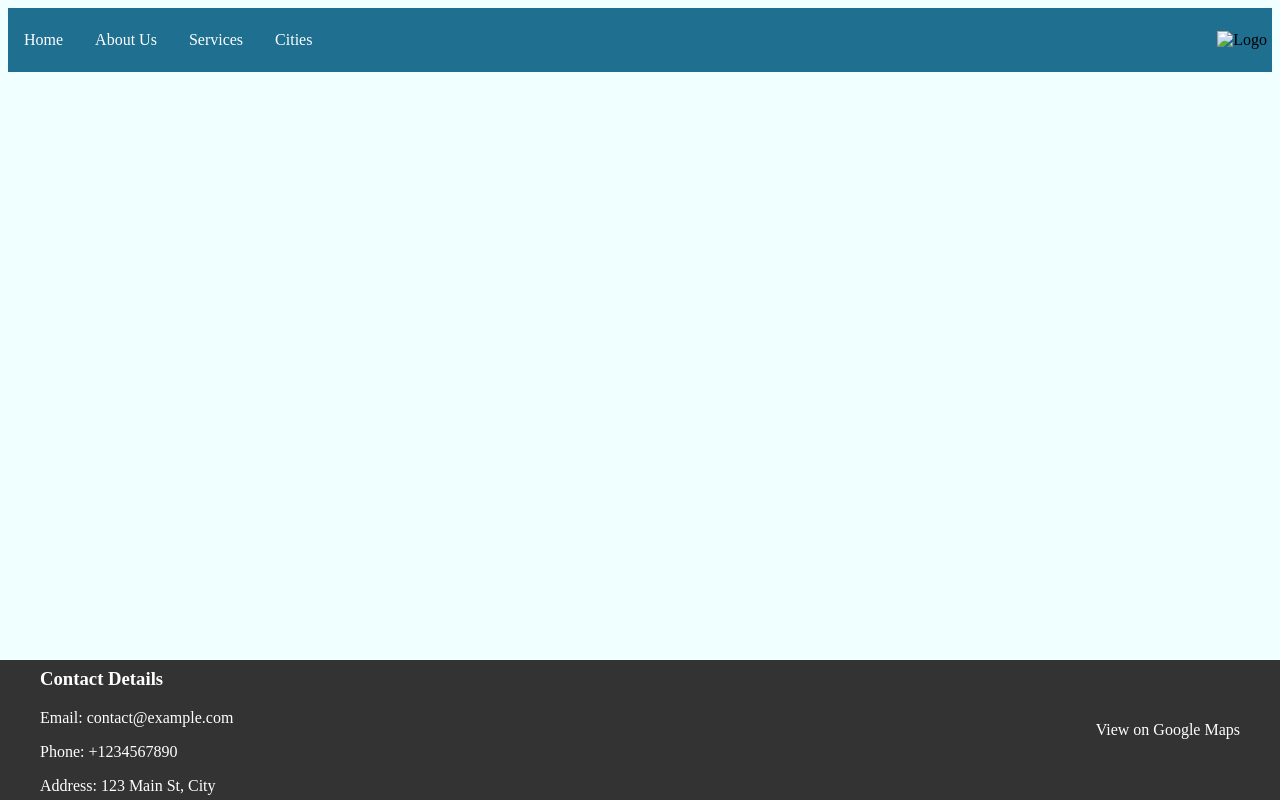
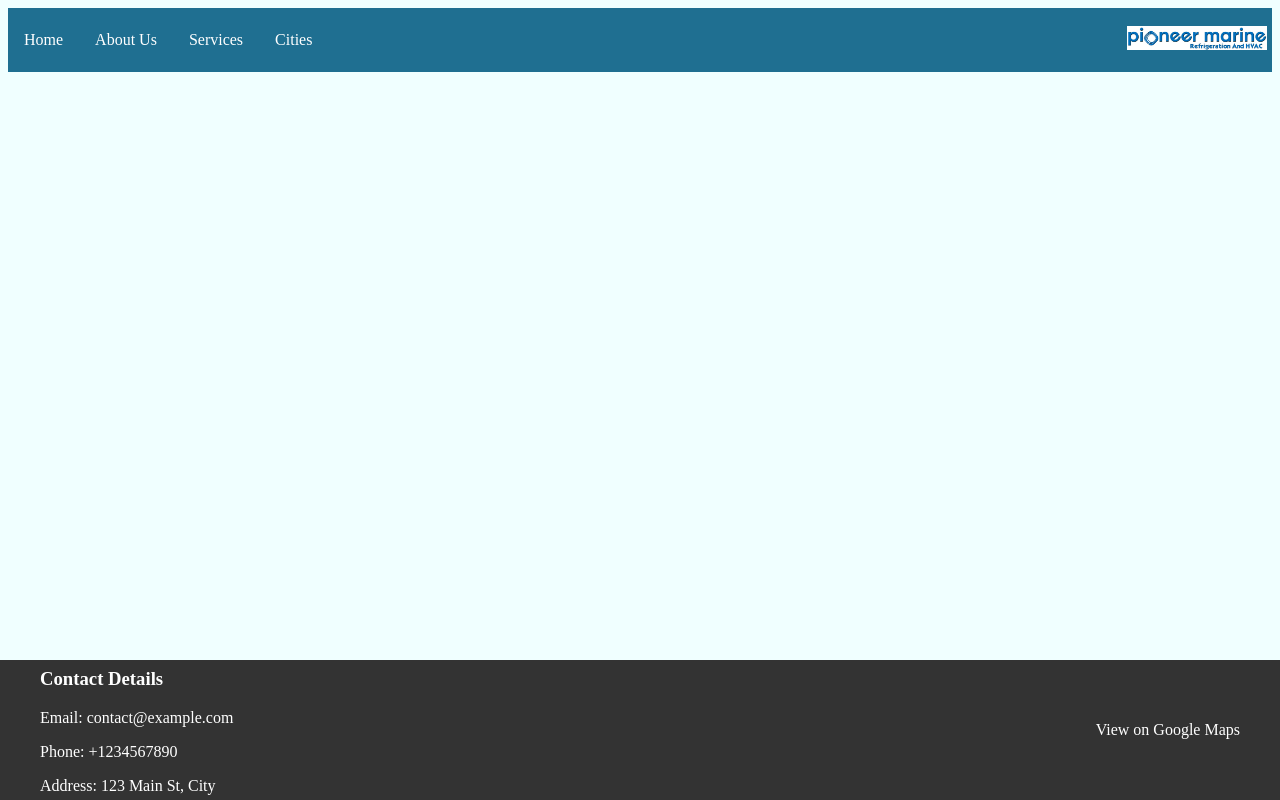
Before and after one commit to sarf14/internship, a plain HTML site: page index.html in a window 1280 px wide. Drawn offline with Linux system fonts and the light colour scheme.

Commit message:
Update index.html

```diff
--- a/index.html
+++ b/index.html
@@ -43,7 +43,7 @@
         </div>
         <!-- Logo on the right -->
         <div class="navbar-logo">
-            <img src="" alt="Logo">
+            <img src="pioneer_logo.jpg" alt="Pioneer Logo">
         </div>
         <div class="footer">
             <!-- Contact details on the left -->
```
